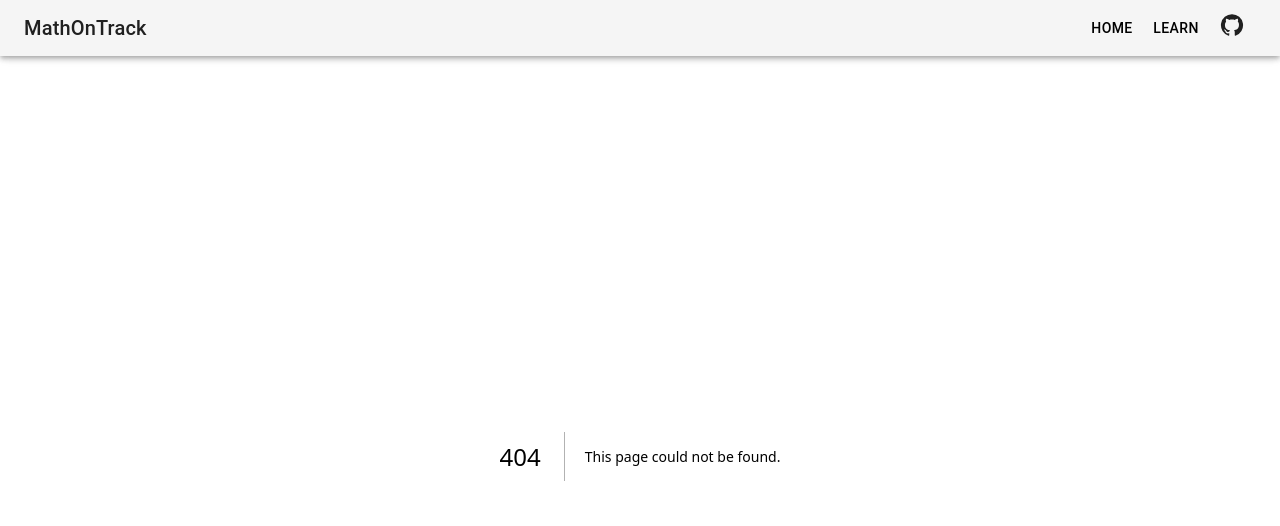
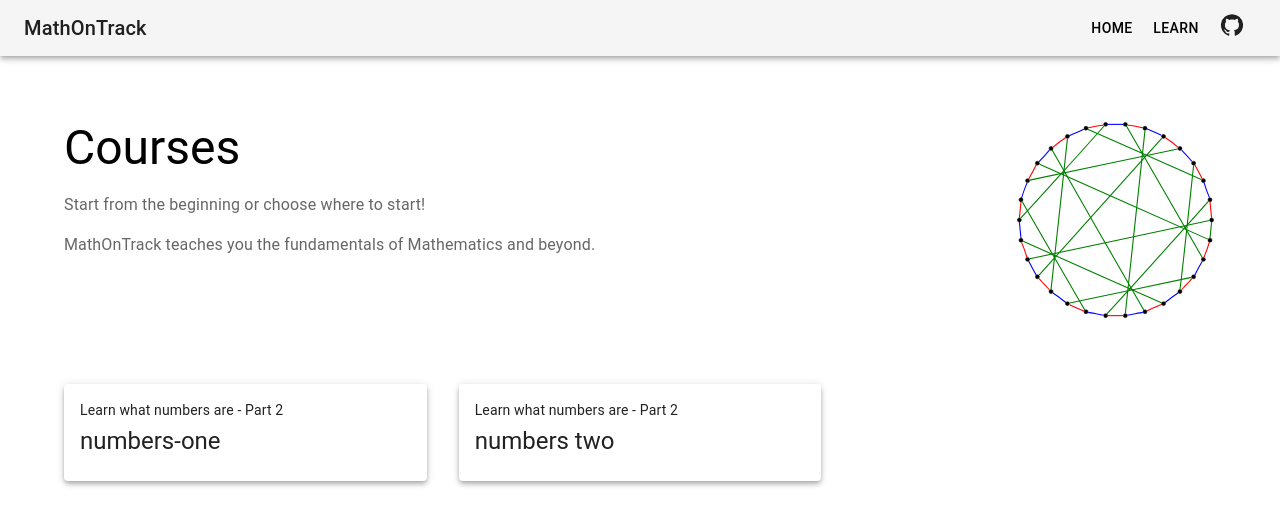
Before and after one commit to Mush-A/MathOnTrack, a Next.js app: page /learn/basics/lessons in a window 1280 px wide. Before the commit this address had no page. Shown: the top 526 px of the page. Built offline with nearby package versions, Linux system fonts and the light colour scheme.

Commit message:
Add: getStaticProps, getStaticPaths

```diff
--- a/courses/en/basics/1-numbers-one.mdx
+++ b/courses/en/basics/1-numbers-one.mdx
@@ -1,5 +1,5 @@
 ---
-lesson-id: mathontrack-numbers-one
-lesson-title: numbers-one
-lesson-description: Learn what numbers are - Part 2
+lesson_id: mathontrack-numbers-one
+lesson_title: numbers-one
+lesson_description: Learn what numbers are - Part 2
 ---
--- a/courses/en/basics/2-numbers-two.mdx
+++ b/courses/en/basics/2-numbers-two.mdx
@@ -1,5 +1,5 @@
 ---
-lesson-id: mathontrack-numbers-two
-lesson-title: numbers two
-lesson-description: Learn what numbers are - Part 2
+lesson_id: mathontrack-numbers-two
+lesson_title: numbers two
+lesson_description: Learn what numbers are - Part 2
 ---
--- a/courses/en/basics/course-intro.mdx
+++ b/courses/en/basics/course-intro.mdx
@@ -1,5 +1,5 @@
 ---
-course_id: mathontrack-basics
+course_id: basics
 course_title: basics
 course_description: Learn the basics of mathematics
 ---
--- a/lib/getLessons.ts
+++ b/lib/getLessons.ts
@@ -14,11 +14,9 @@ export function getLessons(language: string, course_id: string) {
 
     const lessonFilesNameArray = fs.readdirSync(courseDirectory);
 
-    const lessonFileContents = lessonFilesNameArray.map(lessonFileName => {
-
-        if (lessonFileName === "course-intro.mdx") {
-            return;
-        }
+    const lessonFileContents = lessonFilesNameArray
+    .filter(lessonFileName => lessonFileName !== "course-intro.mdx")
+    .map(lessonFileName => {
 
         const lessonFilePath = path.join(courseDirectory, lessonFileName);
 
--- /dev/null
+++ b/pages/learn/[course]/lessons/index.tsx
@@ -0,0 +1,79 @@
+import Head from "next/head";
+import { GetStaticProps } from 'next'
+
+import Grid from "@mui/material/Grid";
+
+import GeneralContainer from "../../../../components/ui/generalContainer/generalContainer";
+import PageIntro from "../../../../components/ui/pageIntro/pageIntro";
+import CourseCard from "../../../../components/ui/courseCard/courseCard";
+
+import { getCourses } from "../../../../lib/getCourses";
+import { getLessons, LessonFileContent } from "../../../../lib/getLessons";
+
+interface Lessons {
+    course_id: string
+    lessonFileContents: LessonFileContent[]
+}
+
+export default function Lessons(props: Lessons) {
+
+    return <>
+        <Head>
+            <title>Courses</title>
+            <meta name="description" content="Generated by create next app" />
+            <link rel="icon" href="/favicon.ico" />
+        </Head>
+        <GeneralContainer>
+            <PageIntro
+                title="Courses"
+                image='/assets/graph.svg'
+            >
+                <p>Start from the beginning or choose where to start!</p>
+                <p>MathOnTrack teaches you the fundamentals of Mathematics and beyond.</p>
+            </PageIntro>
+        </GeneralContainer>
+        <GeneralContainer>
+            <Grid container spacing={4} columns={{ xs: 4, md: 12 }}>
+                {
+                    props.lessonFileContents.map(lessonFileContent => {
+                        return (
+                            <Grid item key={lessonFileContent.lesson_id} xs={4} md={4}>
+                                <CourseCard
+                                    title={lessonFileContent.lesson_title}
+                                    description={lessonFileContent.lesson_description}
+                                    link={`/learn/${props.course_id}/lessons/${lessonFileContent.lesson_id}`}
+                                />
+                            </Grid>
+                        )
+                    })
+                }
+            </Grid>
+        </GeneralContainer>
+    </>
+
+}
+
+export const getStaticProps: GetStaticProps = async (context) => {
+
+    const course_id = context.params?.course as string;
+
+    const lessonFileContents = getLessons('en', course_id);
+
+    return {
+        props: {
+            course_id,
+            lessonFileContents
+        },
+    };
+}
+
+export const getStaticPaths = async () => {
+
+    const courses = getCourses('en');
+
+    const paths = courses.map((course) => ({
+      params: { course: course.course_id },
+    }))
+
+    return { paths, fallback: false }
+}
--- a/pages/learn/index.tsx
+++ b/pages/learn/index.tsx
@@ -38,7 +38,7 @@ export default function Courses(props: Courses) {
                                 <CourseCard
                                     title={courseFileContent.course_title}
                                     description={courseFileContent.course_description}
-                                    link={""}
+                                    link={`/learn/${courseFileContent.course_id}/lessons`}
                                 />
                             </Grid>
                         )
```
